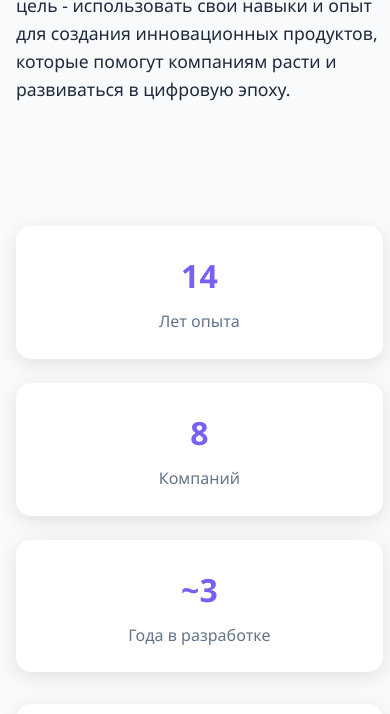
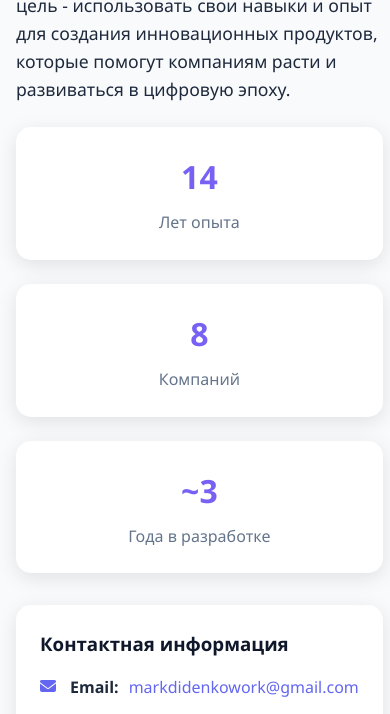
Before and after one commit to MarkDidenkoHT/resume, a plain HTML site: page index.html in a window 390 px wide. Shown: the part 1305-2019 px from the top of the page. Drawn offline with Linux system fonts and the light colour scheme; a script that the page names is missing.

Commit message:
adjust css

```diff
--- a/style.css
+++ b/style.css
@@ -958,6 +958,10 @@ section {
         order: 2;
     }
 
+    .about-highlights {
+        margin-top: unset;
+    }
+
     .language-dropdown {
         right: unset !important;
     }
```
